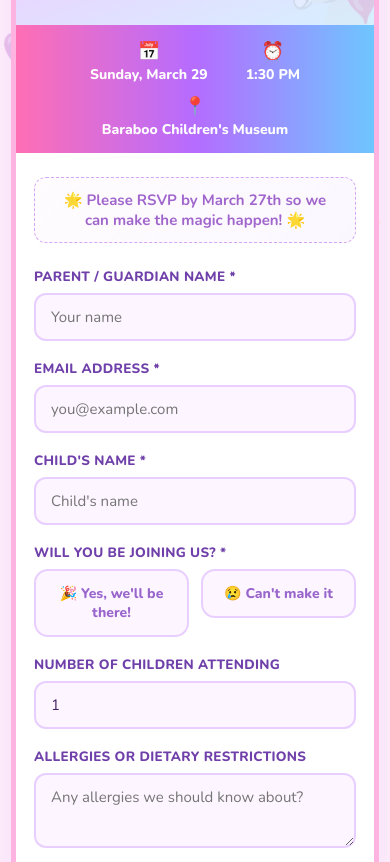
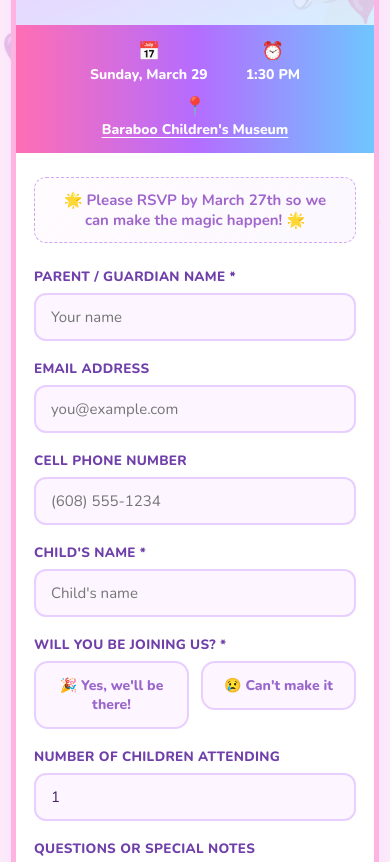
Before and after one commit to rundebu/Hannah-Birthday-RSVP, a plain HTML site: page Index.html in a window 390 px wide. Shown: the part 219-1081 px from the top of the page. Drawn offline with nearby package versions, Linux system fonts and the light colour scheme.

Commit message:
Enhance contact form with phone number and link
Updated the contact form to include phone number input and modified email label. Changed location display to a clickable link.

```diff
--- a/Index.html
+++ b/Index.html
@@ -362,7 +362,7 @@
                 </div>
                 <div class="detail-item">
                     <span>📍</span>
-                    Baraboo Children's Museum
+                    <a href="https://maps.google.com/?q=1212+8th+St,+Baraboo,+WI+53913" target="_blank" style="color:white;text-decoration:underline;text-underline-offset:3px;">Baraboo Children's Museum</a>
                 </div>
             </div>
 
@@ -379,8 +379,13 @@
                         </div>
 
                         <div class="form-group">
-                            <label for="email">Email Address *</label>
-                            <input type="email" id="email" name="email" placeholder="you@example.com" required>
+                            <label for="email">Email Address</label>
+                            <input type="email" id="email" name="email" placeholder="you@example.com">
+                        </div>
+
+                        <div class="form-group">
+                            <label for="phone">Cell Phone Number</label>
+                            <input type="text" id="phone" name="phone" placeholder="(608) 555-1234">
                         </div>
 
                         <div class="form-group">
@@ -408,11 +413,6 @@
                         </div>
 
                         <div class="form-group">
-                            <label for="allergies">Allergies or Dietary Restrictions</label>
-                            <textarea id="allergies" name="allergies" placeholder="Any allergies we should know about?"></textarea>
-                        </div>
-
-                        <div class="form-group">
                             <label for="comments">Questions or Special Notes</label>
                             <textarea id="comments" name="comments" placeholder="Anything else?"></textarea>
                         </div>
@@ -425,7 +425,7 @@
                     <span class="big-emoji">🎉🦄🌈</span>
                     <h2>You're on the list!</h2>
                     <p>Thanks for RSVPing! We're so excited to celebrate Hannah's 5th birthday with you. Get ready for unicorns, rainbows, and loads of fun!</p>
-                    <div class="date-reminder">📅 See you Sunday, March 29th at 1:30 PM<br>Baraboo Children's Museum</div>
+                    <div class="date-reminder">📅 See you Sunday, March 29th at 1:30 PM<br><a href="https://maps.google.com/?q=1212+8th+St,+Baraboo,+WI+53913" target="_blank" style="color:white;text-decoration:underline;text-underline-offset:3px;">Baraboo Children's Museum</a></div>
                 </div>
             </div>
         </div>
@@ -443,6 +443,7 @@
             const formData = {
                 parentName: document.getElementById('parentName').value,
                 email: document.getElementById('email').value,
+                phone: document.getElementById('phone').value,
                 childName: document.getElementById('childName').value,
                 attending: document.querySelector('input[name="attending"]:checked').value,
                 numGuests: document.getElementById('numGuests').value,
```
